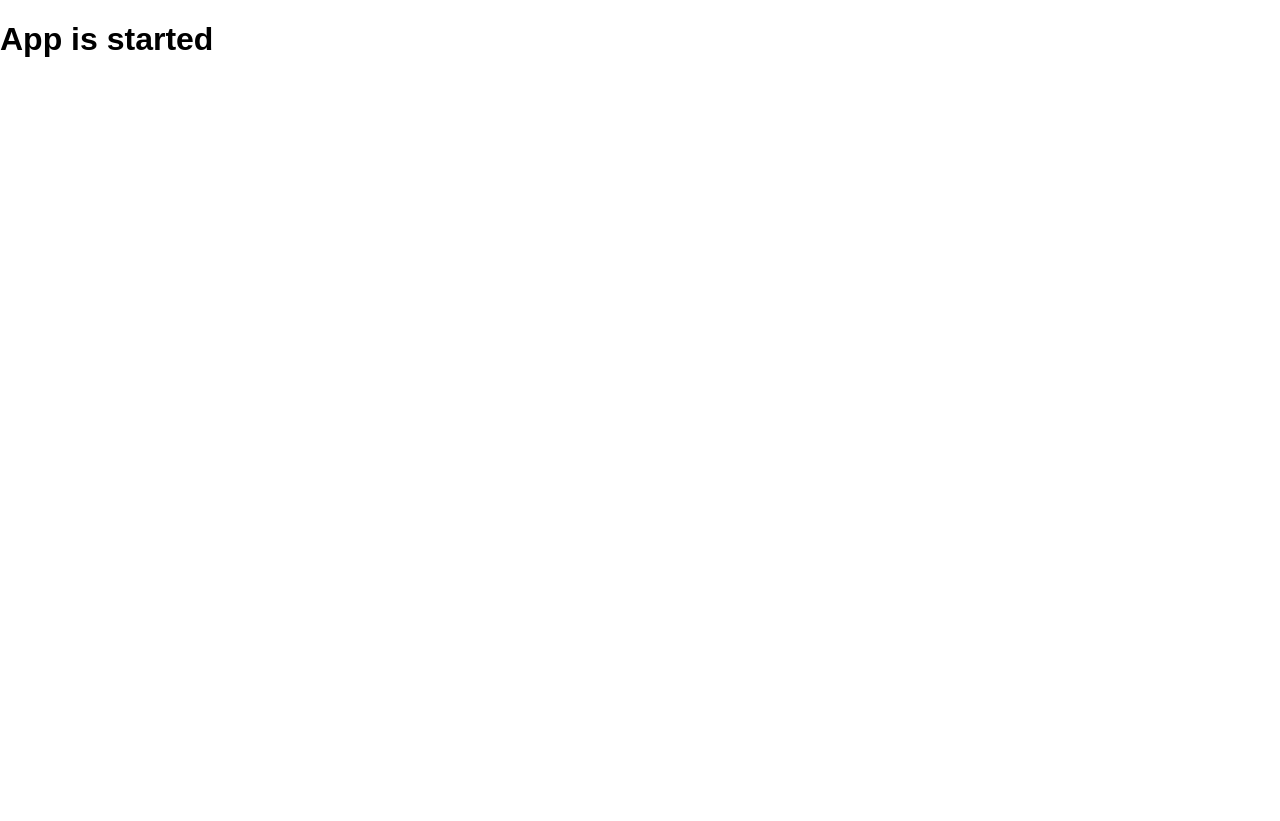
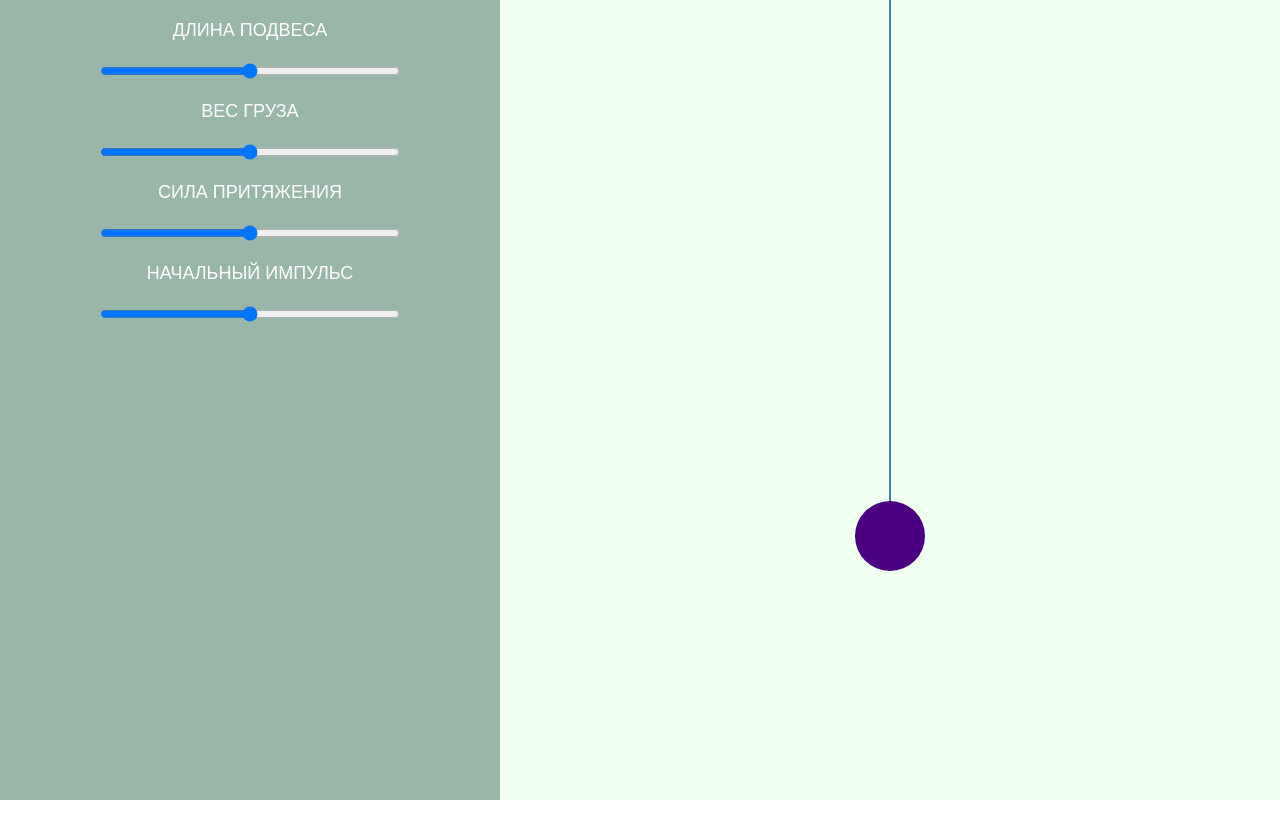
Before and after one commit to kilfro/pendulum, a React app: page / in a window 1280 px wide. After the commit the page ends 800 px from the top, so only its background shows below. Built offline with nearby package versions, Linux system fonts and the light colour scheme.

Commit message:
App component

```diff
--- /dev/null
+++ b/src/App.jsx
@@ -0,0 +1,13 @@
+import React from 'react'
+import './app.less'
+import Pendulum from './components/Pendulum'
+import Control from './components/Control'
+
+const App = () => (
+    <div className="container">
+        <Control/>
+        <Pendulum/>
+    </div>
+)
+
+export default App
--- /dev/null
+++ b/src/app.less
@@ -0,0 +1,7 @@
+.container {
+  background-color: honeydew;
+  height: 100%;
+
+  display: flex;
+  justify-content: space-between;
+}
--- a/src/index.js
+++ b/src/index.js
@@ -1,4 +1,5 @@
 import React from 'react'
 import {render} from 'react-dom'
+import App from './App'
 
-render(<h1>App is started</h1>, document.getElementById('root'))
+render(<App/>, document.getElementById('root'))
```
